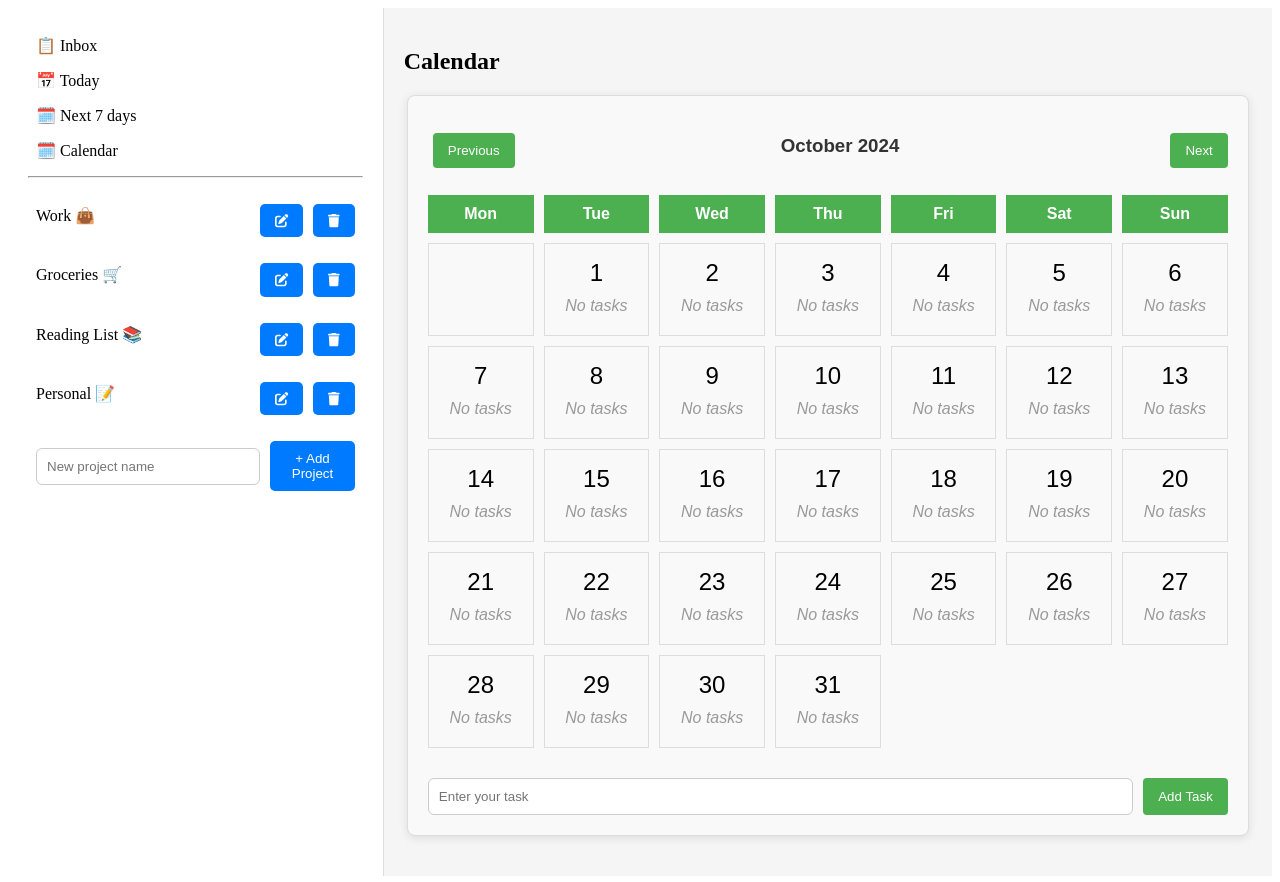
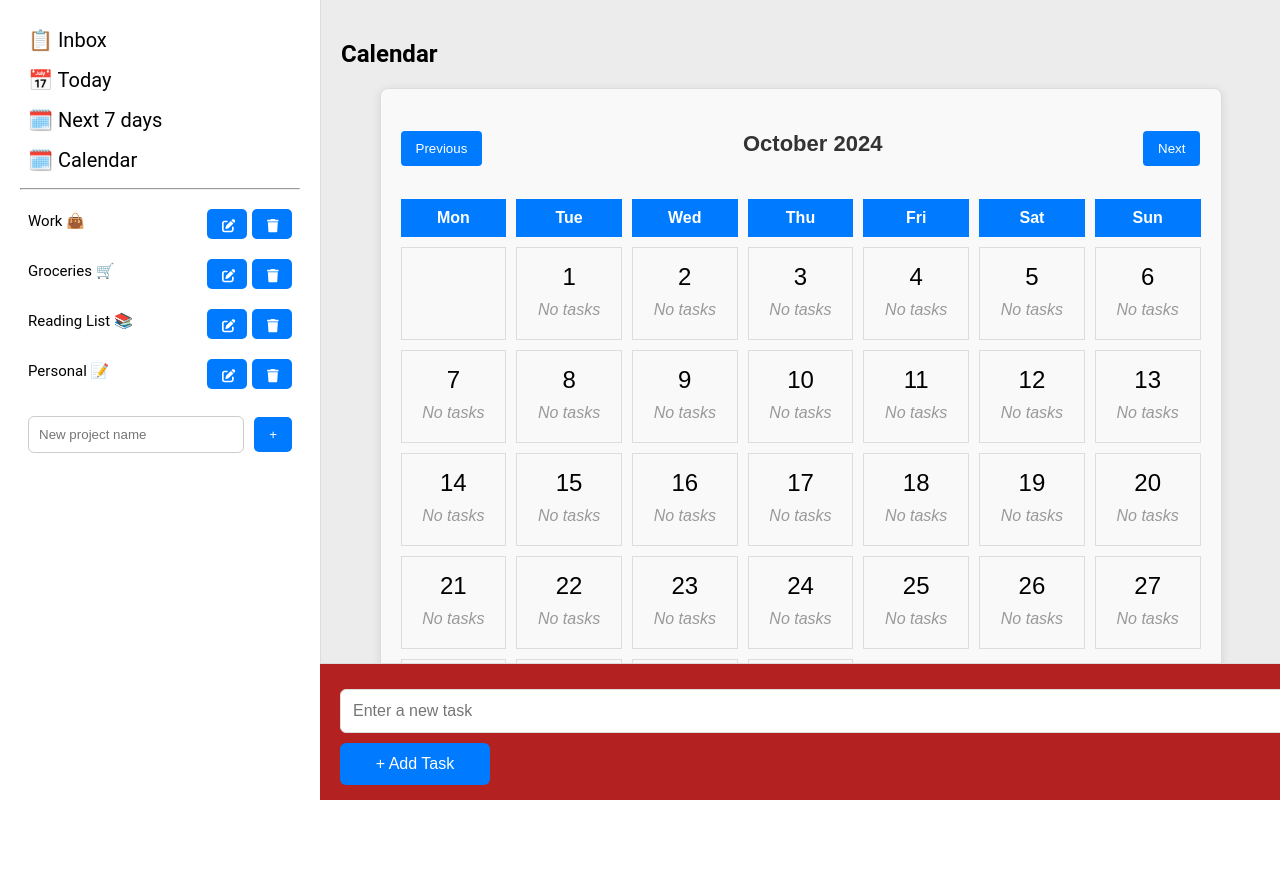
Before and after one commit to makskhv21/TodoList-app, a React (Create React App) app in the folder frontend/: page / in a window 1280 px wide. Both pictures are taken after a click on the element "🗓️ Calendar". After the commit the page ends 800 px from the top, so only its background shows below. Built offline with nearby package versions, Linux system fonts and the light colour scheme; the HTML template or start-up script is replaced by a standard one.

Commit message:
Improve design project

```diff
--- a/frontend/src/App.css
+++ b/frontend/src/App.css
@@ -1,24 +1,26 @@
-
-
+html, body {
+    height: 100%;
+    margin: 0;
+    display: flex;
+    flex-direction: column;
+    font-family: 'Roboto', sans-serif;
+    font-weight: 400;
+}
 
 
 .app {
     display: flex;
-    height: auto;
+    height: 100vh;
     background: #f5f5f5;
 }
 
 .sidebar {
+    width: 280px;
     background: #fff;
     padding: 20px;
     border-right: 1px solid #ddd;
-}
-
-.btn-save-edit-delete {
-    display: flex;
-    align-items: center;
-    margin-left: auto;
-    gap: 5px;
+    box-shadow: 2px 0 5px rgba(0, 0, 0, 0.1);
+    overflow-y: auto;
 }
 
 .sidebar-item {
@@ -26,40 +28,39 @@
     align-items: center;
     justify-content: space-between;
     padding: 8px;
-    overflow: hidden;
+    cursor: pointer;
 }
 
-button {
-    margin-left: 5px;
-    padding: 5px 10px;
-    border: none;
-    background-color: #007bff;
-    color: white;
-    border-radius: 4px;
-    cursor: pointer;
-    display: flex;
-    align-items: center;
+.sidebar-item.large {
+    font-size: 20px;
 }
 
-button:hover {
-    background-color: #0056b3;
+.sidebar-item.small {
+    font-size: 15px;
+    height: 30px;
+    padding-bottom: 12px;
 }
-
-input {
-    margin-right: 5px;
-    padding: 5px;
-    border: 1px solid #ccc;
-    border-radius: 4px;
-}
-
 
 .sidebar-item:hover {
     background: #e9e9e9;
 }
 
+.sidebar-item span {
+    white-space: normal;
+    overflow: hidden;
+    overflow-wrap: break-word;
+}
+
+.sidebar-item input {
+    margin-right: 10px;
+}
+
 .main-content {
     flex: 1;
     padding: 20px;
+    overflow-y: auto;
+    margin-bottom: 80px;
+    background: #ececec;
 }
 
 h2 {
@@ -69,8 +70,81 @@ h2 {
 .task-list {
     display: flex;
     flex-direction: column;
+    gap: 10px;
 }
 
+.task-item {
+    display: flex;
+    align-items: center;
+    padding: 10px;
+    background-color: #ffffff;
+    border: 1px solid #ddd;
+    border-radius: 8px;
+    box-shadow: 0 4px 8px rgba(0, 0, 0, 0.1);
+    transition: background 0.3s;
+}
+
+.task-item:hover {
+    background-color: #f0f0f0;
+}
+
+.task-item span {
+    flex: 1;
+    margin-left: 10px;
+    cursor: pointer;
+}
+
+.add-task-container {
+    position: fixed;
+    bottom: 0;
+    left: 320px;
+    right: 0;
+    padding: 15px 20px;
+    background-color: #b42121;
+    border-top: 1px solid #ddd;
+    display: flex;
+    align-items: center;
+    gap: 10px;
+}
+
+.add-task-container input[type="text"] {
+    flex: 1;
+    width: 1000px;
+    padding: 12px;
+    margin-right: 20px;
+    font-size: 1rem;
+    border: 1px solid #ddd;
+    border-radius: 6px;
+}
+
+.add-task-container button {
+    padding: 12px 20px;
+    width: 150px;
+    font-size: 1rem;
+    background-color: #007bff;
+    color: white;
+    border: none;
+    border-radius: 6px;
+    cursor: pointer;
+    transition: background-color 0.3s;
+}
+
+.add-task-container button:hover {
+    background-color: #0056b3;
+}
+
+.btn-save-edit-delete {
+    display: flex;
+    align-items: center;
+
+    padding-bottom: 5px;
+    gap: 5px;
+}
+
+.btn-save-edit-delete button {
+    max-width: 40px;
+    max-height: 30px;
+}
 
 
 .calendarWeek {
--- a/frontend/src/components/Calendar.css
+++ b/frontend/src/components/Calendar.css
@@ -17,13 +17,14 @@
 }
 
 .calendar-title {
+    font-size: 22px;
     text-align: center;
     color: #333;
 }
 
 .month-button {
     padding: 10px 15px;
-    background-color: #4CAF50;
+    background-color: #007bff;
     color: white;
     border: none;
     border-radius: 4px;
@@ -32,7 +33,7 @@
 }
 
 .month-button:hover {
-    background-color: #45a049;
+    background-color: #0056b3;
 }
 
 .calendar-grid {
@@ -46,7 +47,7 @@
 }
 
 .calendar-day-header {
-    background-color: #4CAF50;
+    background-color: #007bff;
     color: white;
     padding: 10px;
     text-align: center;
@@ -64,6 +65,7 @@
     position: relative;
     transition: background-color 0.2s;
     overflow: hidden;
+    cursor: pointer;
 }
 
 .calendar-cell:hover {
@@ -75,7 +77,7 @@
 }
 
 .selected-day {
-    background-color: #4CAF50;
+    background-color: #007bff;
     color: white;
 }
 
@@ -84,7 +86,7 @@
     margin-bottom: 5px;
 }
 
-.task-list {
+.task-list-calendar {
     max-height: 80px;
     overflow-y: auto;
     padding: 5px;
@@ -93,11 +95,21 @@
 .task-count {
     font-weight: bold;
     margin-bottom: 5px;
+    cursor: cell;
+}
+
+.task-count:hover {
+    color: #209828;
 }
 
 .no-tasks {
+    cursor: cell;
     color: #999;
     font-style: italic;
+}
+
+.no-tasks:hover {
+    color:#244568;
 }
 
 .task {
@@ -122,11 +134,12 @@
     padding: 10px;
     border: 1px solid #ddd;
     border-radius: 4px;
+    margin-right: 20px;
 }
 
 .add-task-button {
     padding: 10px 15px;
-    background-color: #4CAF50;
+    background-color: #007bff;
     color: white;
     border: none;
     border-radius: 4px;
@@ -135,7 +148,7 @@
 }
 
 .add-task-button:hover {
-    background-color: #45a049;
+    background-color: #0056b3;
 }
 
 /* Modal styles */
--- a/frontend/src/components/Calendar.js
+++ b/frontend/src/components/Calendar.js
@@ -117,7 +117,7 @@ const Calendar = () => {
                             <div key={day} className="calendar-cell" onClick={() => selectDayForTask(day)}>
                                 <div className="day-number">{day}</div>
                                 <div
-                                    className="task-list"
+                                    className="task-list-calendar"
                                     onClick={(e) => {
                                         e.stopPropagation();
                                         openModal(day);
--- a/frontend/src/components/MainContent.js
+++ b/frontend/src/components/MainContent.js
@@ -35,9 +35,11 @@ function MainContent({ tasks, selectedProject, toggleTaskCompletion, addTask, ed
                         setEditingTaskText={setEditingTaskText}
                         handleSaveEdit={handleSaveEdit}
                     />
-                    <AddTask addTask={addTask} />
                 </>
             )}
+            <div className="add-task-container">
+                <AddTask addTask={addTask} />
+            </div>
         </div>
     );
 }
--- a/frontend/src/components/Sidebar.js
+++ b/frontend/src/components/Sidebar.js
@@ -11,10 +11,10 @@ function Sidebar({ projects, setSelectedProject, addProject, editProject, delete
 
     return (
         <div className="sidebar">
-            <div className="sidebar-item" onClick={() => setSelectedProject('Inbox')}>📋 Inbox</div>
-            <div className="sidebar-item" onClick={() => setSelectedProject('Today')}>📅 Today</div>
-            <div className="sidebar-item" onClick={() => setSelectedProject('Next 7 days')}>🗓️ Next 7 days</div>
-            <div className="sidebar-item" onClick={() => setSelectedProject('Calendar')}>🗓️ Calendar</div>
+            <div className="sidebar-item large" onClick={() => setSelectedProject('Inbox')}>📋 Inbox</div>
+            <div className="sidebar-item large" onClick={() => setSelectedProject('Today')}>📅 Today</div>
+            <div className="sidebar-item large" onClick={() => setSelectedProject('Next 7 days')}>🗓️ Next 7 days</div>
+            <div className="sidebar-item large" onClick={() => setSelectedProject('Calendar')}>🗓️ Calendar</div>
             <hr />
             <div className="projects">
                 {projects.map((project, index) => (
@@ -33,7 +33,7 @@ function Sidebar({ projects, setSelectedProject, addProject, editProject, delete
                         onChange={(e) => setNewProject(e.target.value)}
                         placeholder="New project name"
                     />
-                    <button onClick={handleAddProject}>+ Add Project</button>
+                    <button onClick={handleAddProject}>+ </button>
                 </div>
             </div>
         </div>
--- a/frontend/src/components/Sidebar/ProjectItem.js
+++ b/frontend/src/components/Sidebar/ProjectItem.js
@@ -12,7 +12,7 @@ function ProjectItem({ project, onSelect, onEdit, onDelete }) {
     };
 
     return (
-        <div className="sidebar-item">
+        <div className="sidebar-item small">
             <span onClick={() => onSelect(project)}>
                 {isEditing ? (
                     <input
```
